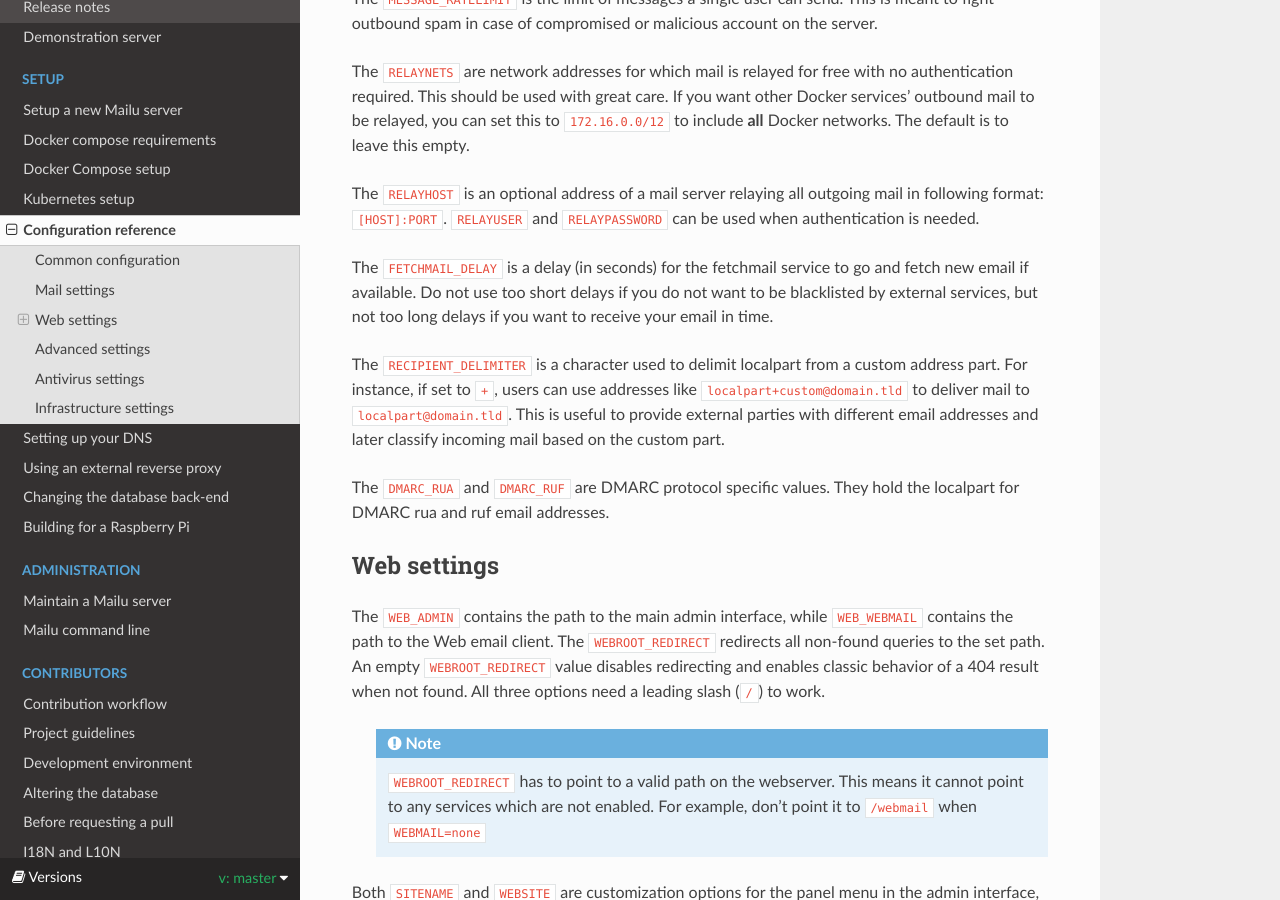
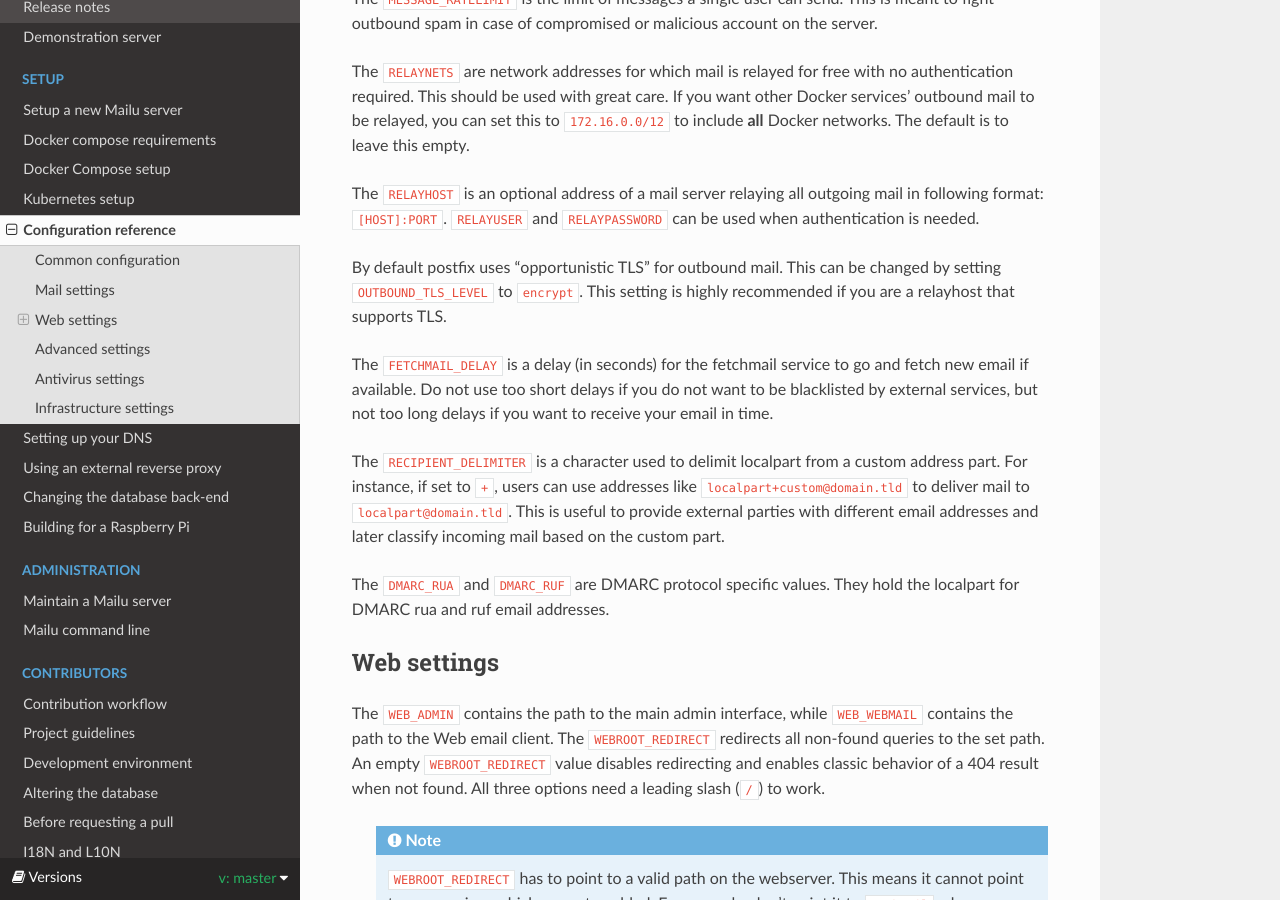
Before and after one commit to WillingDev0812/Mail-Management-Tool, a Sphinx documentation site: the page built from docs/configuration.rst, in a window 1280 px wide and 900 px high, scrolled down 1387 px. Built offline with Sphinx 7.4.7 and the Read the Docs theme 2.0.0, drawn with Linux system fonts in a browser that asks for light colours; formulas are drawn with MathJax 3.

Commit message:
Add doc and changelog for OUTBOUND_TLS_LEVEL

```diff
--- a/docs/configuration.rst
+++ b/docs/configuration.rst
@@ -68,6 +68,10 @@ to include **all** Docker networks. The default is to leave this empty.
 The ``RELAYHOST`` is an optional address of a mail server relaying all outgoing
 mail in following format: ``[HOST]:PORT``.
 ``RELAYUSER`` and ``RELAYPASSWORD`` can be used when authentication is needed.
+
+By default postfix uses "opportunistic TLS" for outbound mail. This can be changed
+by setting ``OUTBOUND_TLS_LEVEL`` to ``encrypt``. This setting is highly recommended
+if you are a relayhost that supports TLS.
 
 The ``FETCHMAIL_DELAY`` is a delay (in seconds) for the fetchmail service to
 go and fetch new email if available. Do not use too short delays if you do not
```
Also changed, not shown: 1 other file.
